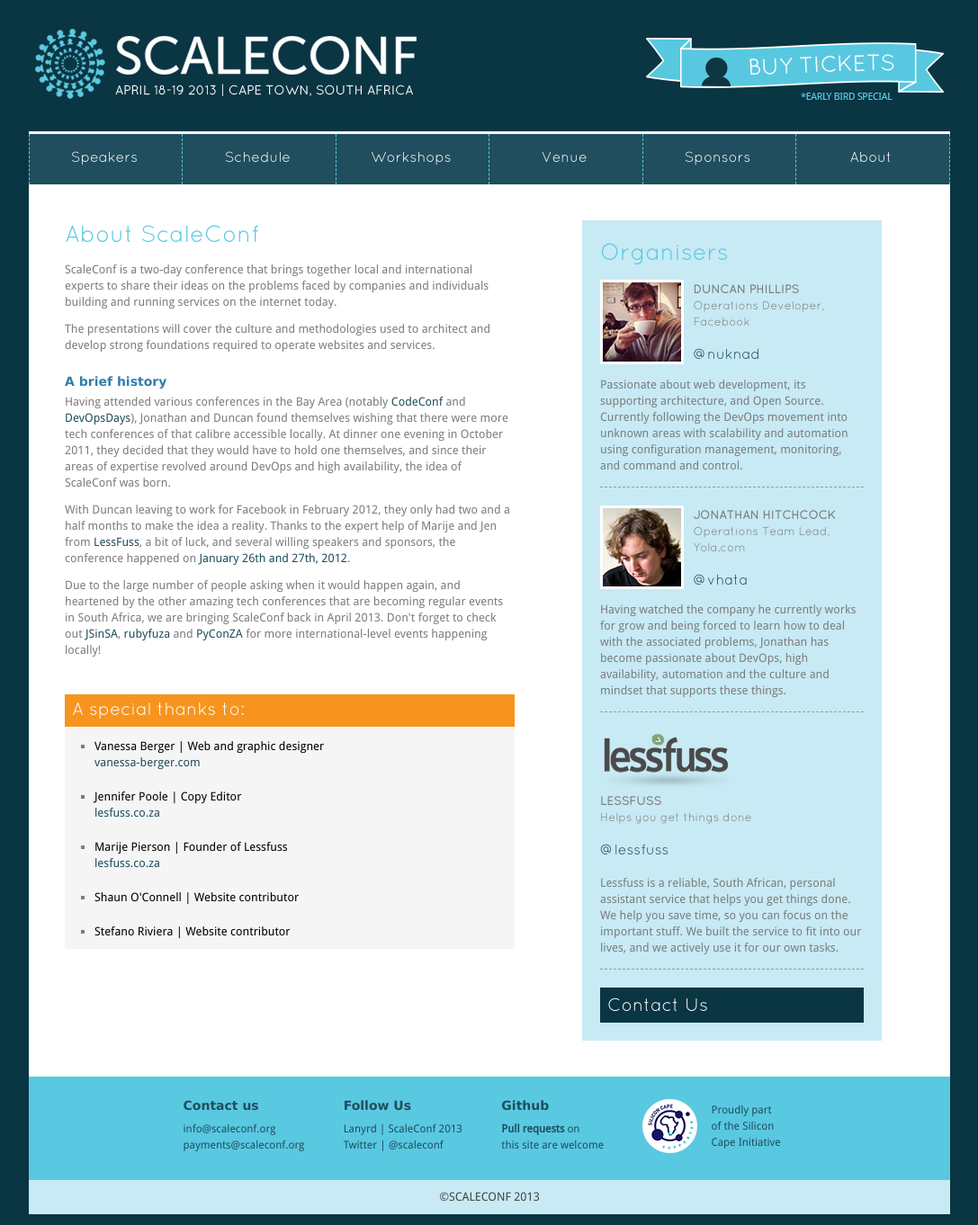
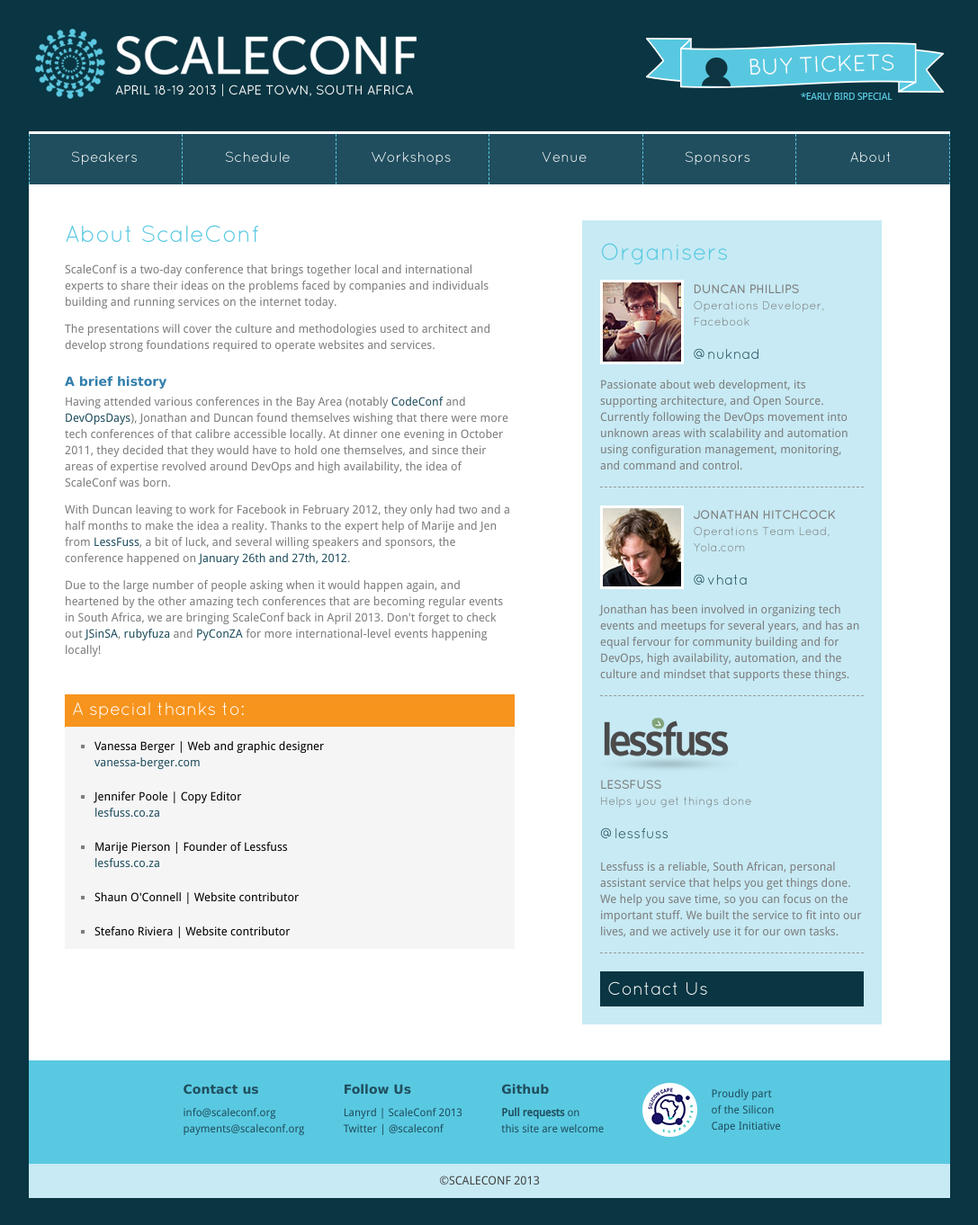
Before and after one commit to scaleconf/scaleconf.github.com, a Jekyll site: the page built from about.html, in a window 1280 px wide. Shown: the whole page at 90% size, without its empty margins (96-1183 px from the left). Built offline with Jekyll 4.4.1, drawn with Linux system fonts in a browser that asks for light colours; Markdown is read by kramdown in place of the engine named in the settings.

Commit message:
Jonathan's bio

```diff
--- a/about.html
+++ b/about.html
@@ -105,7 +105,12 @@
                 </ul>
            </div>
            <div class="bio">
-                <p> Having watched the company he currently works for grow and being forced to learn how to deal with the associated problems, Jonathan has become passionate about DevOps, high availability, automation and the culture and mindset that supports these things.</p>
+               <p>
+               Jonathan has been involved in organizing tech events and meetups
+               for several years, and has an equal fervour for community
+               building and for DevOps, high availability, automation, and the
+               culture and mindset that supports these things.
+               </p>
             </div>
          </div>
 
```
